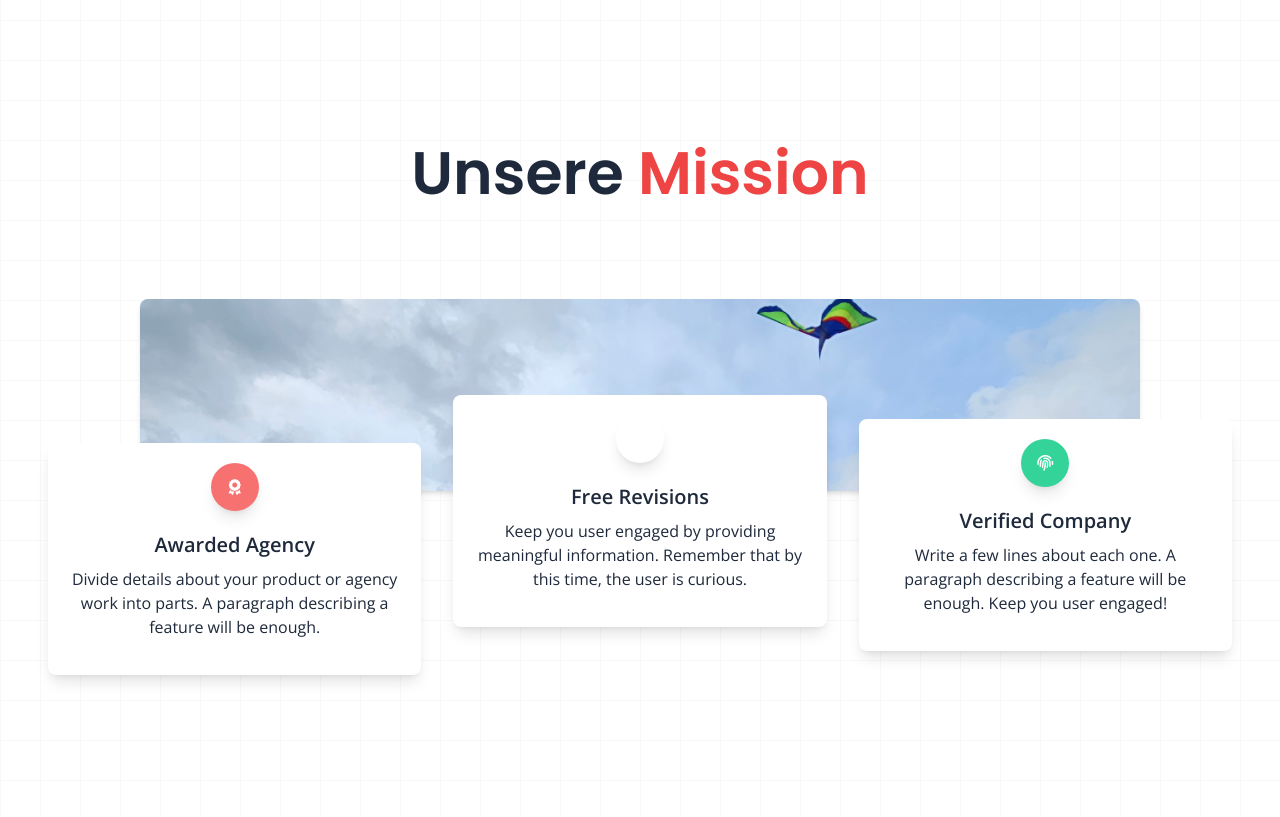
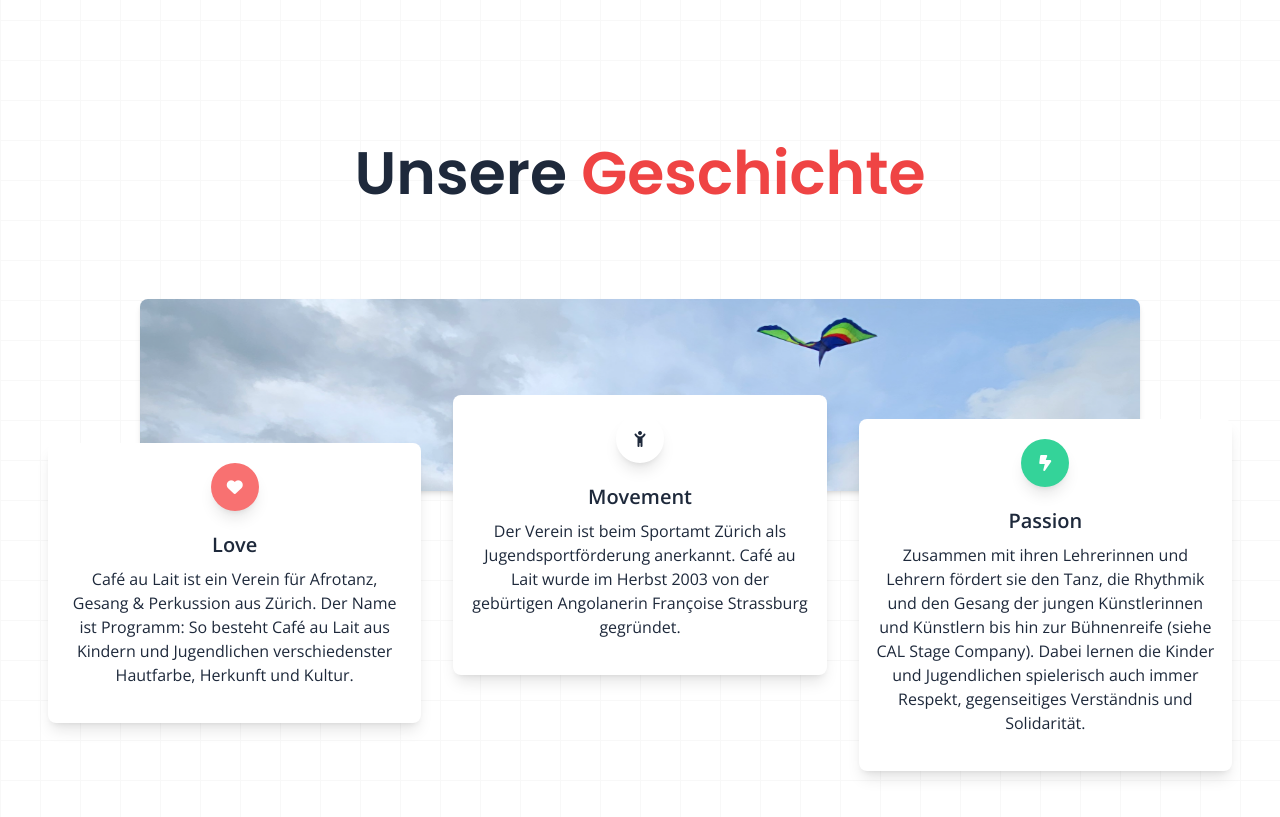
Before and after one commit to vntero/cafeaulait, a SvelteKit app: page / in a window 1280 px wide. Shown: the part 3020-3837 px from the top of the page. Built offline with nearby package versions, Linux system fonts and the light colour scheme.

Commit message:
adds img tag to uber uns section

```diff
--- a/src/components/UberUns.svelte
+++ b/src/components/UberUns.svelte
@@ -10,38 +10,19 @@
       <h3
         class="text-4xl sm:text-5xl md:text-6xl max-w-[1000px] mx-auto w-full font-semibold text-center"
       >
-        Unsere <span class="text-red-500">Mission</span>
+        Unsere <span class="text-red-500">Geschichte</span>
       </h3>
     </div>
+
     <div>
       <div
         class="relative pt-16 pb-32 flex content-center items-center justify-center min-h-screen-75"
       >
-        <div
-          class="absolute top-0 w-full h-full bg-center bg-cover rounded-lg shadow-md max-w-[1000px] mx-auto"
-          style="
-                    background-image: url(/assets/unseremission.png);
-                    "
-        ></div>
-        <div
-          class="top-auto bottom-0 left-0 right-0 w-full absolute pointer-events-none overflow-hidden h-70-px"
-          style="transform: translateZ(0);"
-        >
-          <svg
-            class="absolute bottom-0 overflow-hidden"
-            xmlns="http://www.w3.org/2000/svg"
-            preserveAspectRatio="none"
-            version="1.1"
-            viewBox="0 0 2560 100"
-            x="0"
-            y="0"
-          >
-            <polygon
-              class="text-blueGray-200 fill-current"
-              points="2560 0 2560 100 0 100"
-            ></polygon>
-          </svg>
-        </div>
+        <img
+          src="/assets/unseremission.png"
+          alt="Uber uns"
+          class="absolute top-0 w-full h-full rounded-lg shadow-md max-w-[1000px] mx-auto"
+        />
       </div>
 
       <section class="pb-20 -mt-24">
@@ -55,12 +36,14 @@
                   <div
                     class="text-white p-3 text-center inline-flex items-center justify-center w-12 h-12 mb-5 shadow-lg rounded-full bg-red-400"
                   >
-                    <i class="fas fa-award"></i>
+                    <i class="fa-solid fa-heart"></i>
                   </div>
-                  <h6 class="text-xl font-semibold">Awarded Agency</h6>
+                  <h6 class="text-xl font-semibold">Love</h6>
                   <p class="mt-2 mb-4 text-blueGray-500">
-                    Divide details about your product or agency work into parts.
-                    A paragraph describing a feature will be enough.
+                    Café au Lait ist ein Verein für Afrotanz, Gesang &
+                    Perkussion aus Zürich. Der Name ist Programm: So besteht
+                    Café au Lait aus Kindern und Jugendlichen verschiedenster
+                    Hautfarbe, Herkunft und Kultur.
                   </p>
                 </div>
               </div>
@@ -72,14 +55,15 @@
               >
                 <div class="px-4 py-5 flex-auto">
                   <div
-                    class="text-white p-3 text-center inline-flex items-center justify-center w-12 h-12 mb-5 shadow-lg rounded-full bg-lightBlue-400"
+                    class="p-3 text-center inline-flex items-center justify-center w-12 h-12 mb-5 shadow-lg rounded-full bg-lightBlue-400"
                   >
-                    <i class="fas fa-retweet"></i>
+                    <i class="fa-solid fa-child-reaching"></i>
                   </div>
-                  <h6 class="text-xl font-semibold">Free Revisions</h6>
+                  <h6 class="text-xl font-semibold">Movement</h6>
                   <p class="mt-2 mb-4 text-blueGray-500">
-                    Keep you user engaged by providing meaningful information.
-                    Remember that by this time, the user is curious.
+                    Der Verein ist beim Sportamt Zürich als Jugendsportförderung
+                    anerkannt. Café au Lait wurde im Herbst 2003 von der
+                    gebürtigen Angolanerin Françoise Strassburg gegründet.
                   </p>
                 </div>
               </div>
@@ -93,12 +77,16 @@
                   <div
                     class="text-white p-3 text-center inline-flex items-center justify-center w-12 h-12 mb-5 shadow-lg rounded-full bg-emerald-400"
                   >
-                    <i class="fas fa-fingerprint"></i>
+                    <i class="fa-solid fa-bolt-lightning"></i>
                   </div>
-                  <h6 class="text-xl font-semibold">Verified Company</h6>
+                  <h6 class="text-xl font-semibold">Passion</h6>
                   <p class="mt-2 mb-4 text-blueGray-500">
-                    Write a few lines about each one. A paragraph describing a
-                    feature will be enough. Keep you user engaged!
+                    Zusammen mit ihren Lehrerinnen und Lehrern fördert sie den
+                    Tanz, die Rhythmik und den Gesang der jungen Künstlerinnen
+                    und Künstlern bis hin zur Bühnenreife (siehe CAL Stage
+                    Company). Dabei lernen die Kinder und Jugendlichen
+                    spielerisch auch immer Respekt, gegenseitiges Verständnis
+                    und Solidarität.
                   </p>
                 </div>
               </div>
```
